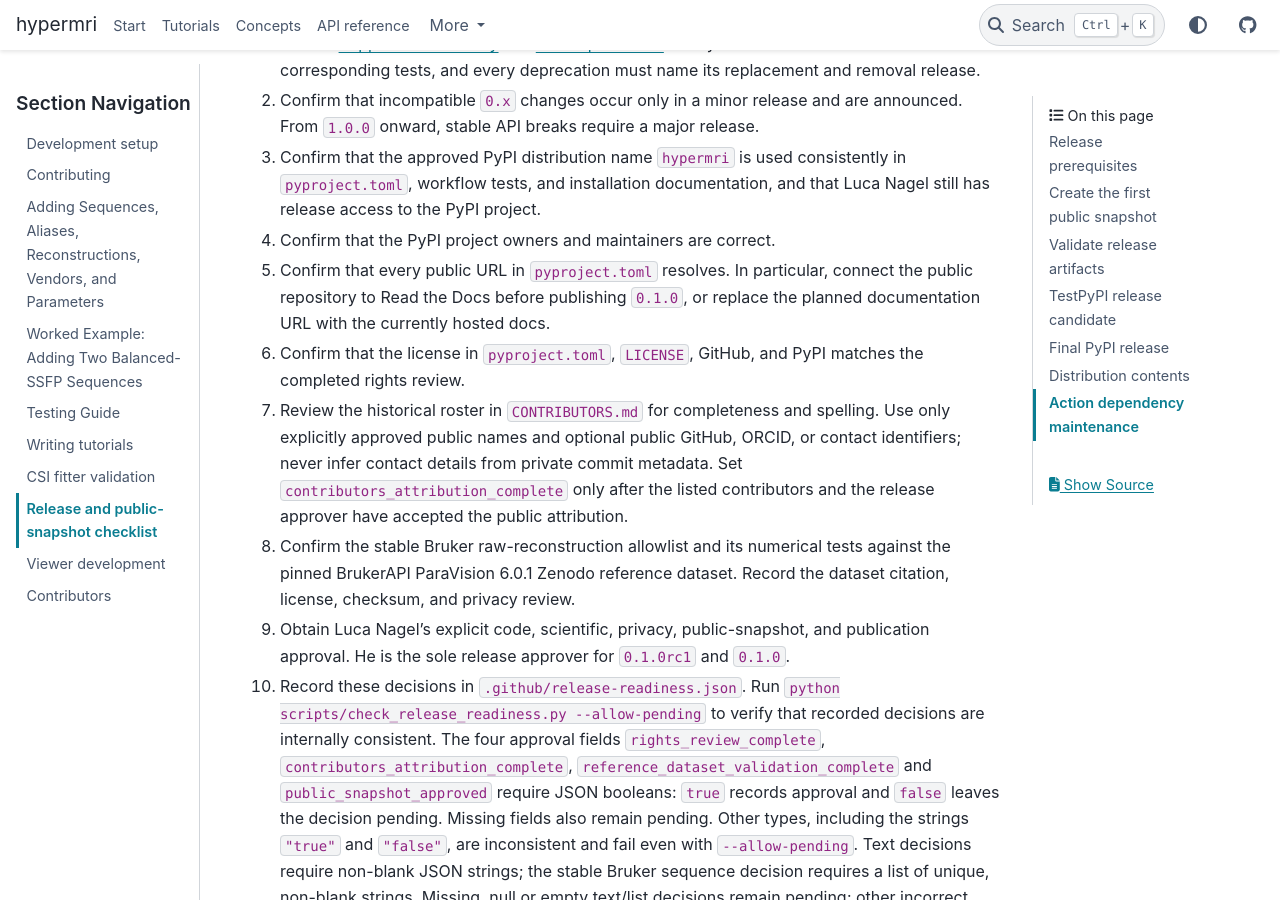
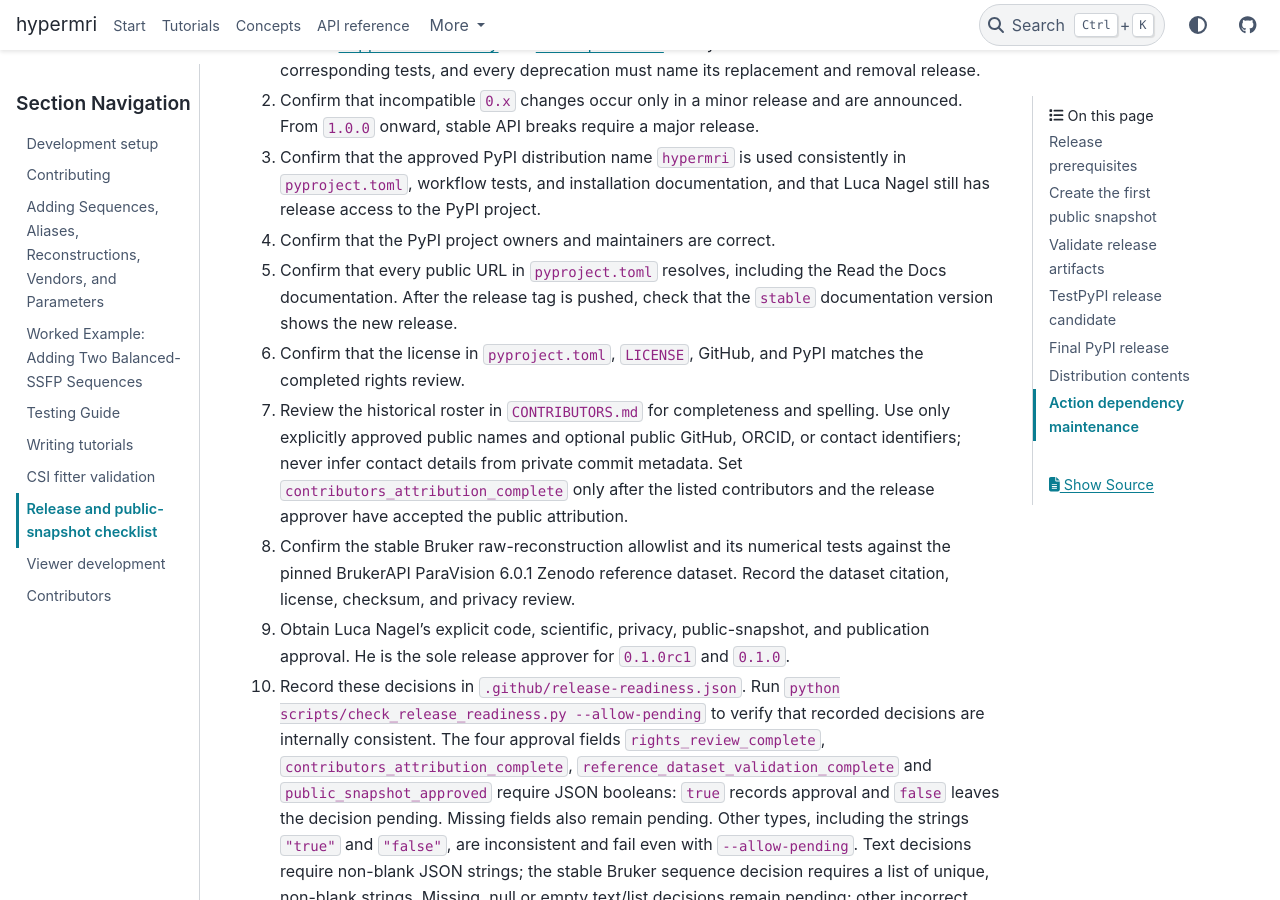
Before and after one commit to LucaNagel/hypermri, a Sphinx documentation site: the page built from docs/source/development/release.rst, in a window 1280 px wide and 900 px high, scrolled down 569 px. Built offline with Sphinx 7.4.7 and the PyData theme 0.15.4, drawn with Linux system fonts in a browser that asks for light colours.

Commit message:
Link the hosted Read the Docs documentation from the README (#8)
Add badges for PyPI, Read the Docs, tests and license. The Documentation
section links the stable (latest release) and latest (main) docs, and the
support matrix links point to the rendered page. The release checklist
now asks to check that the stable docs show the new release.

```diff
--- a/docs/source/development/release.rst
+++ b/docs/source/development/release.rst
@@ -27,9 +27,9 @@ Before exporting or publishing a release:
    documentation, and that Luca Nagel still has release access to the PyPI
    project.
 4. Confirm that the PyPI project owners and maintainers are correct.
-5. Confirm that every public URL in ``pyproject.toml`` resolves. In particular,
-   connect the public repository to Read the Docs before publishing ``0.1.0``,
-   or replace the planned documentation URL with the currently hosted docs.
+5. Confirm that every public URL in ``pyproject.toml`` resolves, including the
+   Read the Docs documentation. After the release tag is pushed, check that the
+   ``stable`` documentation version shows the new release.
 6. Confirm that the license in ``pyproject.toml``, ``LICENSE``, GitHub, and
    PyPI matches the completed rights review.
 7. Review the historical roster in ``CONTRIBUTORS.md`` for completeness and
```
Also changed, not shown: README.md (+15 -4 lines).
